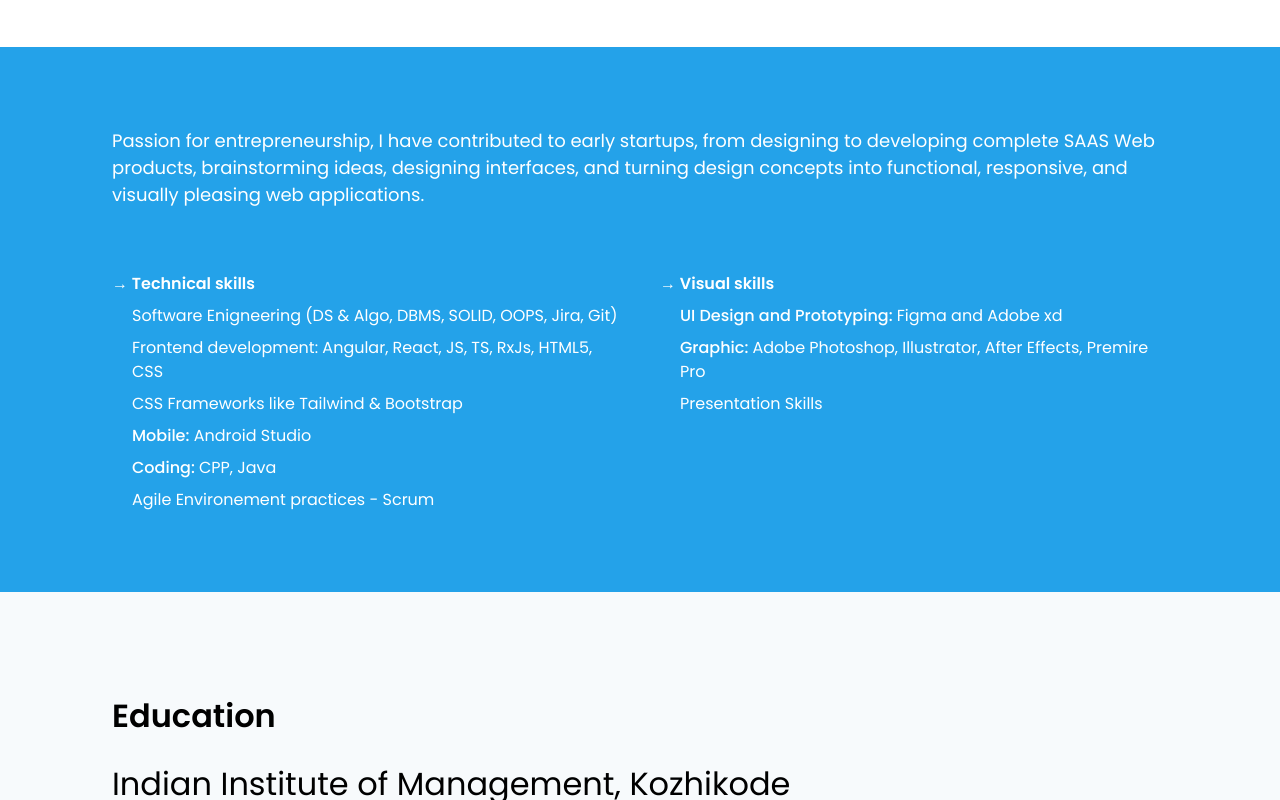
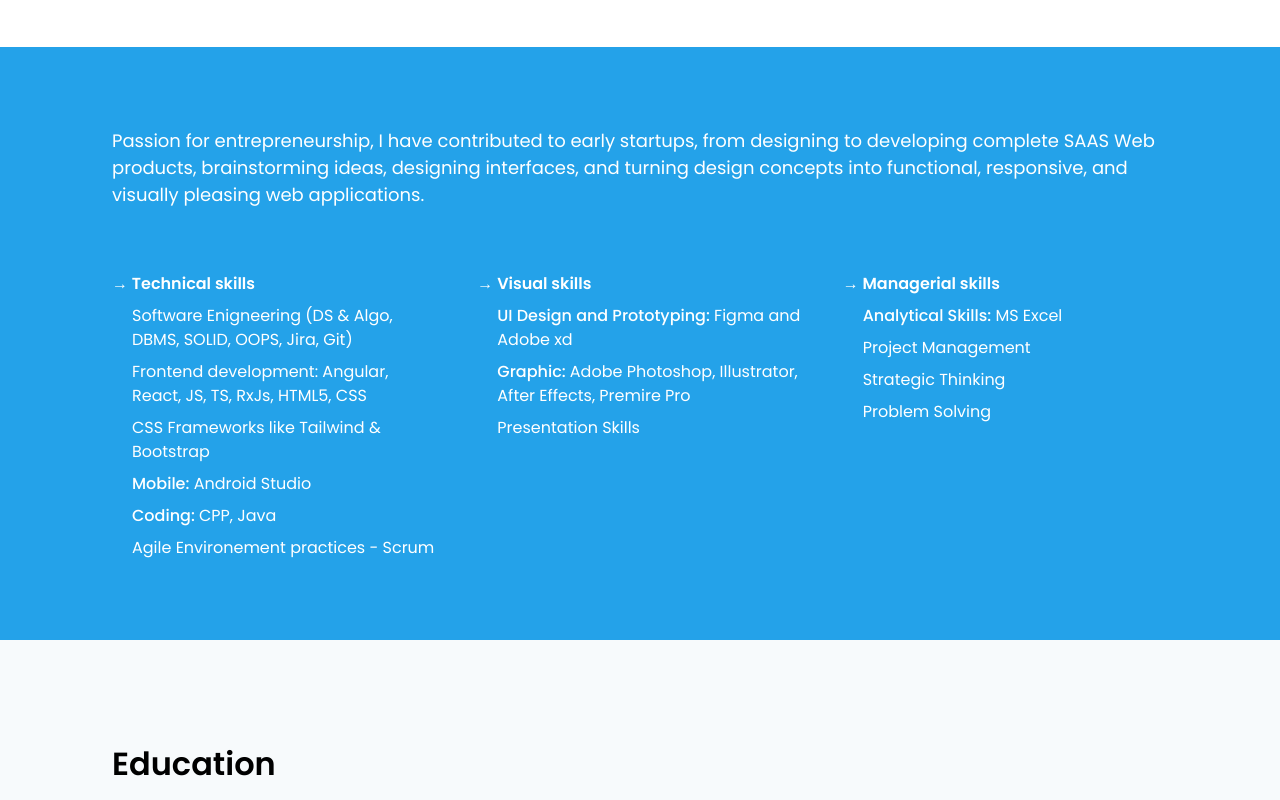
Before and after one commit to manoranjan99/manoranjan-website, a website: page src/home.html in a window 1280 px wide. Shown: the part 533-1333 px from the top of the page. Drawn offline with Linux system fonts and the light colour scheme.

Commit message:
updated manger skills in portfolio

```diff
--- a/src/home.html
+++ b/src/home.html
@@ -127,7 +127,7 @@
 
         <!-- <div class="bg-clip-text bg-gradient-to-r from-[#FFFFFF] to-[#4AB4C2] mb-10 text-[24px] text-transparent font-bold">Technical Skills</div> -->
 
-        <div class="lg:grid gap-10 pb-10 grid-cols-2 grid-rows-1">
+        <div class="lg:grid gap-10 pb-10 grid-cols-3 grid-rows-1">
 
           <div class="col-span-1">
             <div class="font-semibold">&#x2192; Technical skills</div>
@@ -208,6 +208,51 @@
 
           </div>
 
+          <div class="col-span-1 mt-10 lg:mt-0">
+            <div class="font-semibold">&#x2192; Managerial skills</div>
+
+            <div class="ml-5">
+
+            <div class="sm:flex mt-2 items-center">
+              <div><span class="font-medium">Analytical Skills: </span>MS Excel</div>
+
+              <!-- <div class="w-1/12 sm:ml-5 hidden sm:flex  bg-gray-200 rounded-full h-2.5 dark:bg-gray-700">
+                <div class="bg-[#01579b] h-2.5 rounded-full" style="width: 85%"></div>
+              </div> -->
+
+            </div>
+
+            <div class="sm:flex mt-2 items-center">
+              <div><span>Project Management</div>
+
+              <!-- <div class="w-1/12 sm:ml-5 hidden sm:flex  bg-gray-200 rounded-full h-2.5 dark:bg-gray-700">
+                <div class="bg-[#01579b] h-2.5 rounded-full" style="width: 75%"></div>
+              </div> -->
+
+            </div>
+
+            <div class="sm:flex mt-2 items-center">
+              <div>Strategic Thinking</div>
+
+              <!-- <div class="w-1/12 sm:ml-5 hidden sm:flex  bg-gray-200 rounded-full h-2.5 dark:bg-gray-700">
+                <div class="bg-[#01579b] h-2.5 rounded-full" style="width: 75%"></div>
+              </div> -->
+
+            </div>
+
+
+            <div class="sm:flex mt-2 items-center">
+              <div>Problem Solving</div>
+
+              <!-- <div class="w-1/12 sm:ml-5 hidden sm:flex  bg-gray-200 rounded-full h-2.5 dark:bg-gray-700">
+                <div class="bg-[#01579b] h-2.5 rounded-full" style="width: 75%"></div>
+              </div> -->
+
+            </div>
+
+            </div>
+
+          </div>
 
 
 
```
